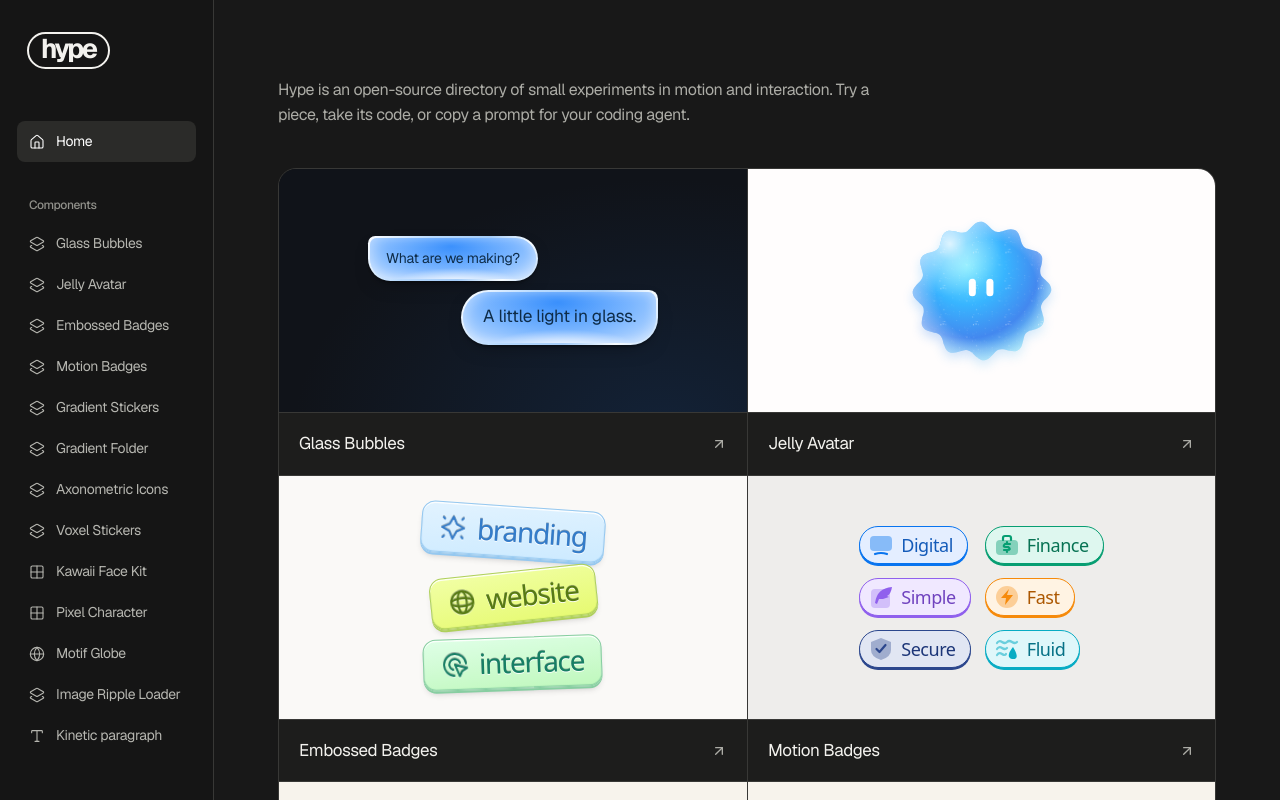
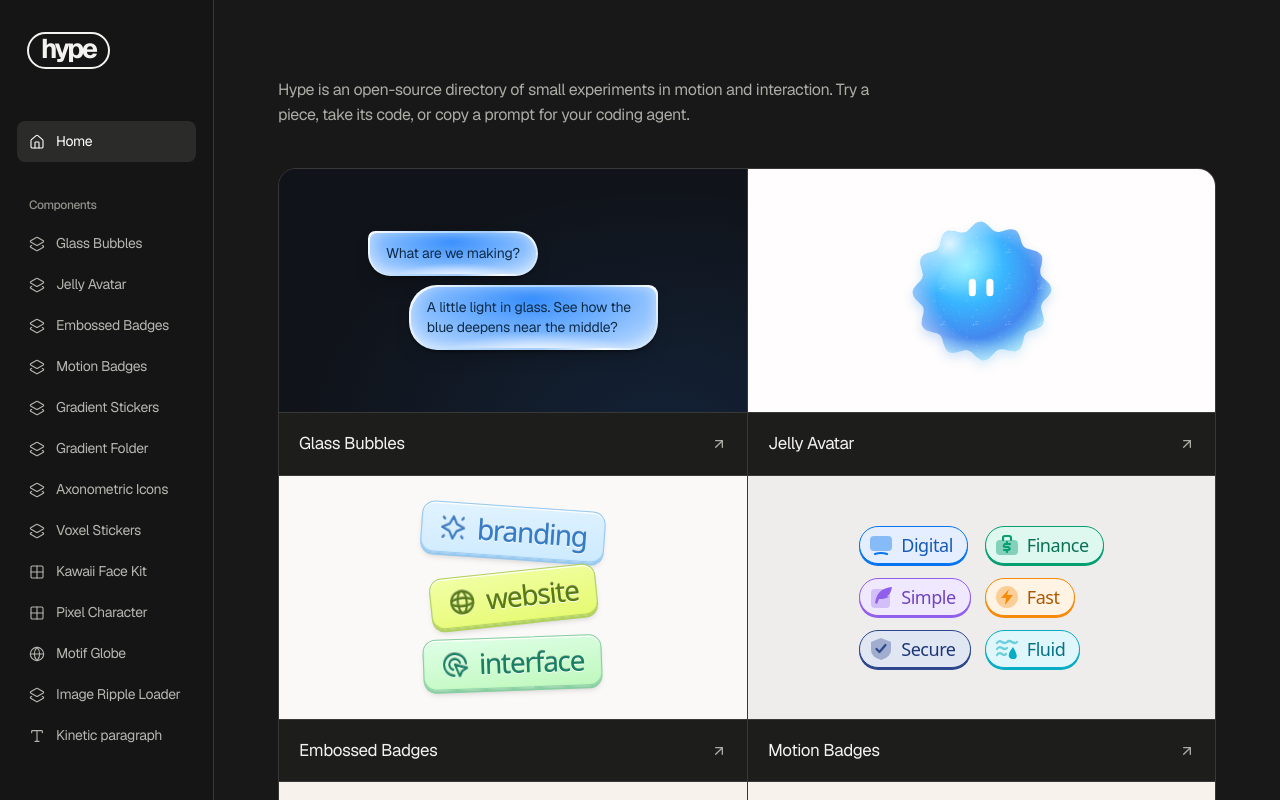
Before and after one commit to yash-dot-com/hyper, a Next.js app: page / in a window 1280 px wide. Shown: the top 800 px of the page. Built offline with nearby package versions, Linux system fonts and the light colour scheme.

Commit message:
Vary preview message length instead of scaling bubble text

```diff
--- a/src/components/showcase.tsx
+++ b/src/components/showcase.tsx
@@ -89,7 +89,7 @@ function GlassConversation({compact=false}:{compact?:boolean}) {
   useEffect(() => { setLargeIndex(Math.floor(Math.random() * (compact ? 2 : 3))); }, [compact]);
   return <div style={{width:"86%",maxWidth:compact?290:440,display:"flex",flexDirection:"column",gap:compact?9:14,fontSize:compact?14:18}}>
     {(compact ? ["What are we making?", "A little light in glass."] : ["What are we making?", "A little light in glass.", "Let’s try it."]).map((message,i) =>
-      <GlassBubble key={message} side={i%2 ? "outgoing" : "incoming"} size={i===largeIndex ? "large" : "regular"}>{message}</GlassBubble>
+      <GlassBubble key={message} side={i%2 ? "outgoing" : "incoming"} >{message}{i===largeIndex && [" I was thinking of something that catches the afternoon light.", " See how the blue deepens near the middle?", " I’ll send you a preview once it’s ready."][i]}</GlassBubble>
     )}
   </div>;
 }
```
